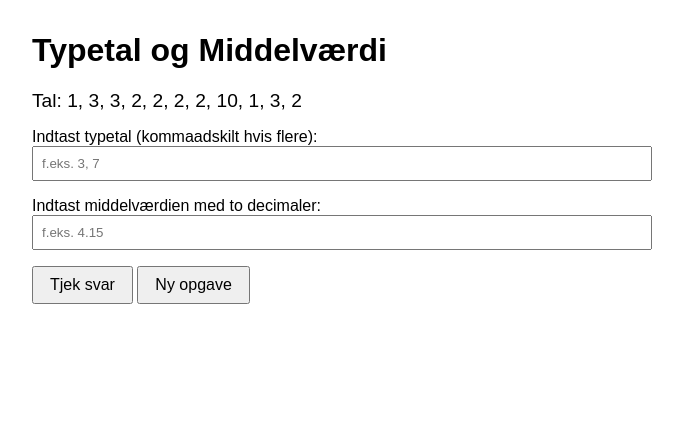
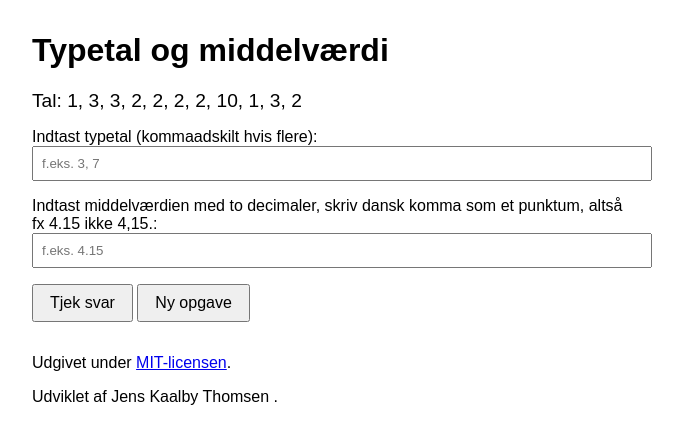
Before and after one commit to jenskaalby/matkem, a Jekyll site: the page matematik/deskstat/type_mid.html, which Jekyll copies as it is, in a window 1280 px wide. Shown: the top 444 px of the page, without its empty margins (0-683 px from the left). Built offline with Jekyll 4.4.1, drawn with Linux system fonts in a browser that asks for light colours.

Commit message:
Update type_mid.html

```diff
--- a/matematik/deskstat/type_mid.html
+++ b/matematik/deskstat/type_mid.html
@@ -34,13 +34,13 @@
   </style>
 </head>
 <body>
-  <h1>Typetal og Middelværdi</h1>
+  <h1>Typetal og middelværdi</h1>
   <div class="numbers" id="numberList"></div>
 
   <label for="modeInput">Indtast typetal (kommaadskilt hvis flere):</label>
   <input type="text" id="modeInput" placeholder="f.eks. 3, 7">
 
-  <label for="meanInput">Indtast middelværdien med to decimaler:</label>
+  <label for="meanInput">Indtast middelværdien med to decimaler, skriv dansk komma som et punktum, altså fx 4.15 ikke 4,15.:</label>
   <input type="number" id="meanInput" step="any" placeholder="f.eks. 4.15">
 
   <button onclick="checkAnswers()">Tjek svar</button>
@@ -119,4 +119,14 @@
     generateNumbers(); // første gang siden loader
   </script>
 </body>
+
+<footer>
+  <p>
+    Udgivet under <a href="https://opensource.org/licenses/MIT" target="_blank" rel="noopener noreferrer">MIT-licensen</a>.
+  </p>
+  <p>
+    Udviklet af Jens Kaalby Thomsen .
+  </p>
+</footer>
+
 </html>
```
